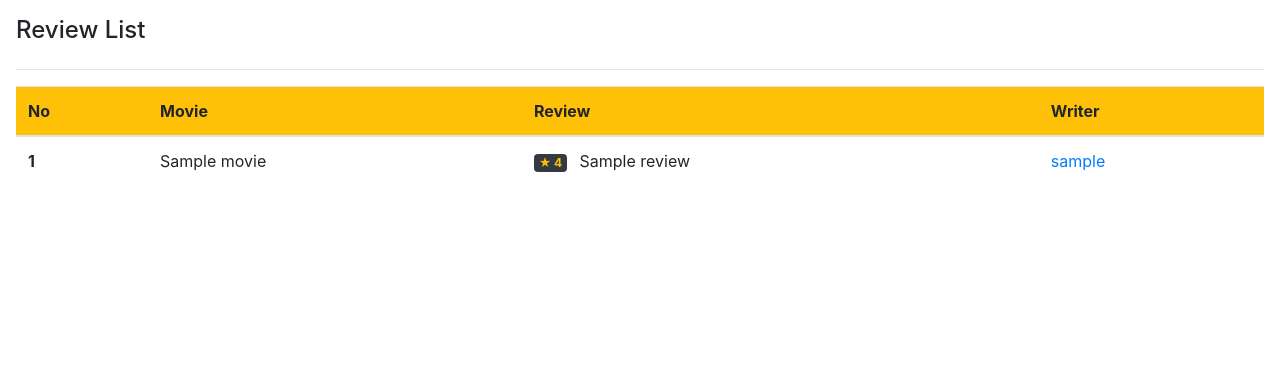
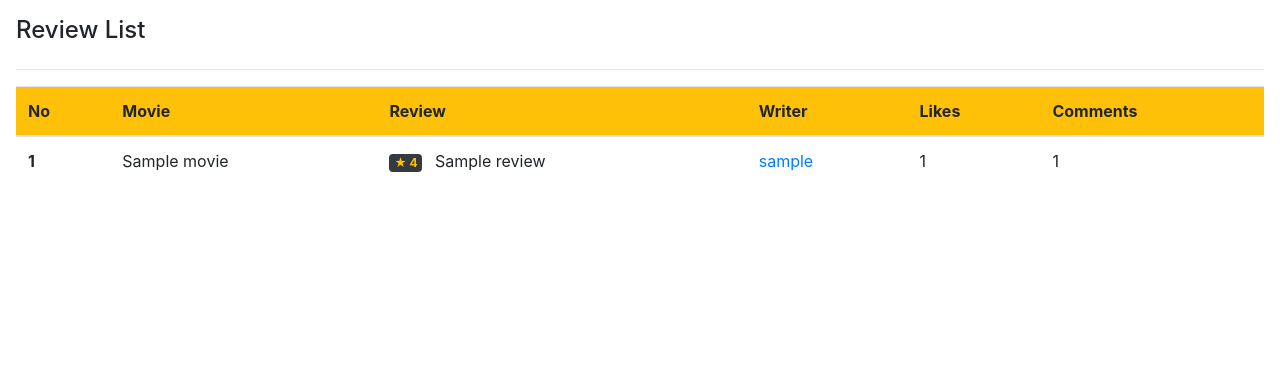
Before and after one commit to chloe-codes1/all-about-movies, a Django app: page /movies/reviews/ in a window 1280 px wide. Shown: the part 72-443 px from the top of the page. Run offline with Django 3.2, Linux system fonts and the light colour scheme; tables that the repository leaves empty hold one stand-in row (values such as "Sample post"); some libraries are stand-ins or nearby versions.

Commit message:
Add poster image url & review list view

```diff
--- a/movies/models.py
+++ b/movies/models.py
@@ -7,14 +7,15 @@ from imagekit.processors import ResizeToFit
 #TMDB
 from django.conf import settings
 import requests
+import random
 
 
 key = settings.TMDB_API_KEY
 base_url = 'https://api.themoviedb.org/3/'
-
+kinds = ['latest', 'popular', 'top_rated', 'upcoming', 'now_playing']
 
 class Movie(models.Model):
-    title = models.CharField(max_length=100)
+    title = models.CharField(max_length=100, unique=True)
     poster = models.URLField(max_length=200)
     genre = models.CharField(max_length=100)
     vote_average = models.FloatField()
@@ -22,7 +23,9 @@ class Movie(models.Model):
 
     @classmethod
     def TMDB(cls, number):
-        url = f'{base_url}movie/top_rated?api_key={key}&language=en-US&page=1'
+        kinds = ['latest', 'popular', 'top_rated', 'upcoming', 'now_playing']
+        which_kind = random.choice(kinds)
+        url = f'{base_url}movie/{which_kind}?api_key={key}&language=en-US&page=1'
         response = requests.get(url).json()
         data = response['results']
         for i in range(number):
--- a/movies/templates/movies/home.html
+++ b/movies/templates/movies/home.html
@@ -9,11 +9,11 @@
       {% for movie in boxoffice %}
       {% if movie == boxoffice.first %}
         <div class="carousel-item active w-100 bg-dark d-flex justify-content-center">
-          <img src="https://image.tmdb.org/t/p/w185_and_h278_bestv2/{{movie.poster}}"  alt="boxoffice movie" width="50%" height="100%">
+          <img src="https://image.tmdb.org/t/p/w780//{{movie.poster}}"  alt="boxoffice movie" width="50%" height="100%">
         </div>
       {% else %}
         <div class="carousel-item w-100 bg-dark text-center">
-          <img src="https://image.tmdb.org/t/p/w185_and_h278_bestv2/{{movie.poster}}"  alt="boxoffice movie" width="50%" height="100%">
+          <img src="https://image.tmdb.org/t/p/w780//{{movie.poster}}"  alt="boxoffice movie" width="50%" height="100%">
         </div>
       {% endif %}
     {% endfor %}
@@ -36,7 +36,7 @@
   {% for movie in movies %}
     <div class="col-6 col-sm-3">
         <div class="card" style="width: 280px; ">
-          <img src="https://image.tmdb.org/t/p/w185_and_h278_bestv2/{{movie.poster}}" class="card-img-top" alt="movie image">
+          <img src="https://image.tmdb.org/t/p/w342//{{movie.poster}}" class="card-img-top" alt="movie image">
           <div class="card-body">
             <h5 class="card-title">{{movie.title}}</h5>
             <p class="card-text text-warning">★   <span class="text-dark">{{movie.vote_average}}</span></p>
--- a/movies/templates/movies/movie_detail.html
+++ b/movies/templates/movies/movie_detail.html
@@ -5,7 +5,7 @@
 <hr>
 <div class="row">
     <div class="col-3" style="height: 400px">
-        <img src="https://image.tmdb.org/t/p/w185_and_h278_bestv2/{{movie.poster}}" class="card-img-top" alt="movie image" width="70%" height="100%">
+        <img src="https://image.tmdb.org/t/p/w342//{{movie.poster}}" class="card-img-top" alt="movie image" width="70%" height="100%">
     </div>
     <div class="col-9">
         <div class="d-flex justify-content-between">
--- a/movies/templates/movies/review_list.html
+++ b/movies/templates/movies/review_list.html
@@ -10,6 +10,8 @@
       <th scope="col">Movie</th>
       <th scope="col">Review</th>
       <th scope="col">Writer</th>
+      <th scope="col">Likes</th>
+      <th scope="col">Comments</th>
     </tr>
   </thead>
   <tbody>
@@ -19,6 +21,8 @@
       <td><a class="text-decoration-none text-reset" href="{% url 'movies:movie_detail' review.movie.pk %}">{{review.movie.title}}</a></td>
       <td><a class="text-decoration-none text-reset" href="{% url 'movies:review_detail' review.pk %}"> <span class="badge badge-dark text-warning mr-2">★ {{review.rating}} </span>  {{review.title}}</a></td>
       <td><a class="text-decoration-none" href="{% url 'profile' review.user.username %}" >{{review.user}}</a></td>
+      <td>{{review.like_users.count}}</td>
+      <td>{{review.comments.count}}</td>
     </tr>
     {% endfor %}
   </tbody>
```
Also changed, not shown: accounts/migrations/0001_initial.py, movies/migrations/0001_initial.py, movies/migrations/0002_auto_20200514_0207.py (added).
